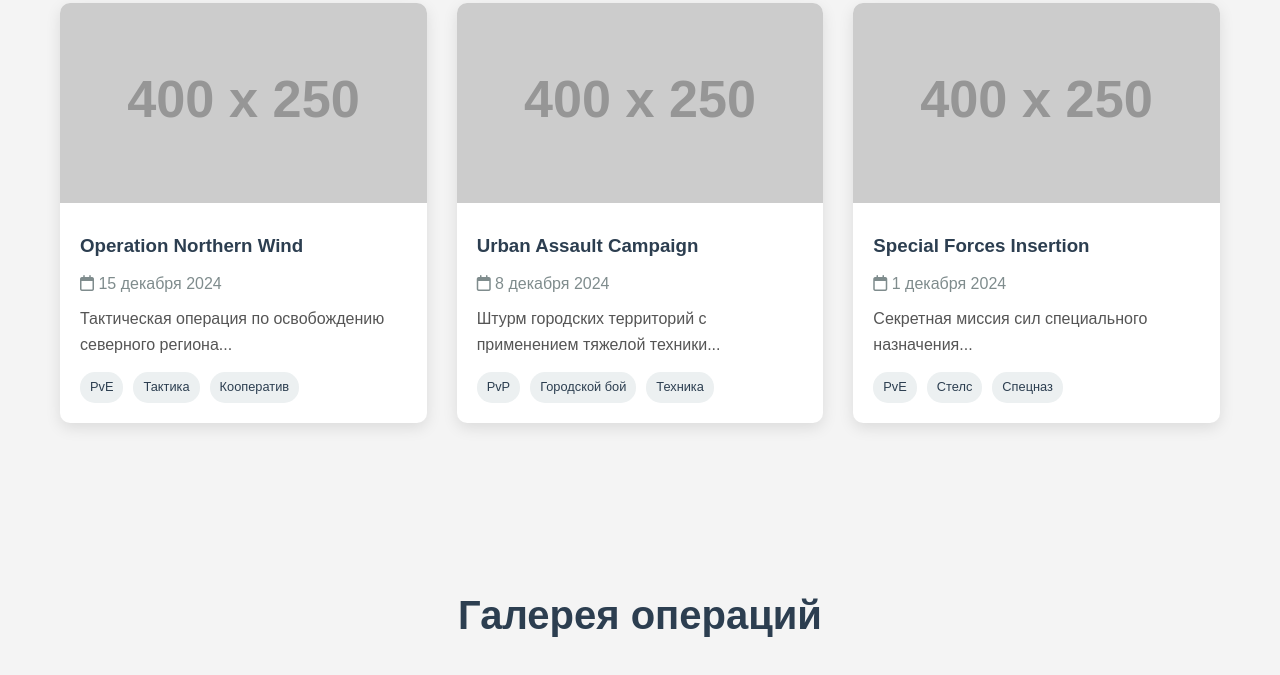
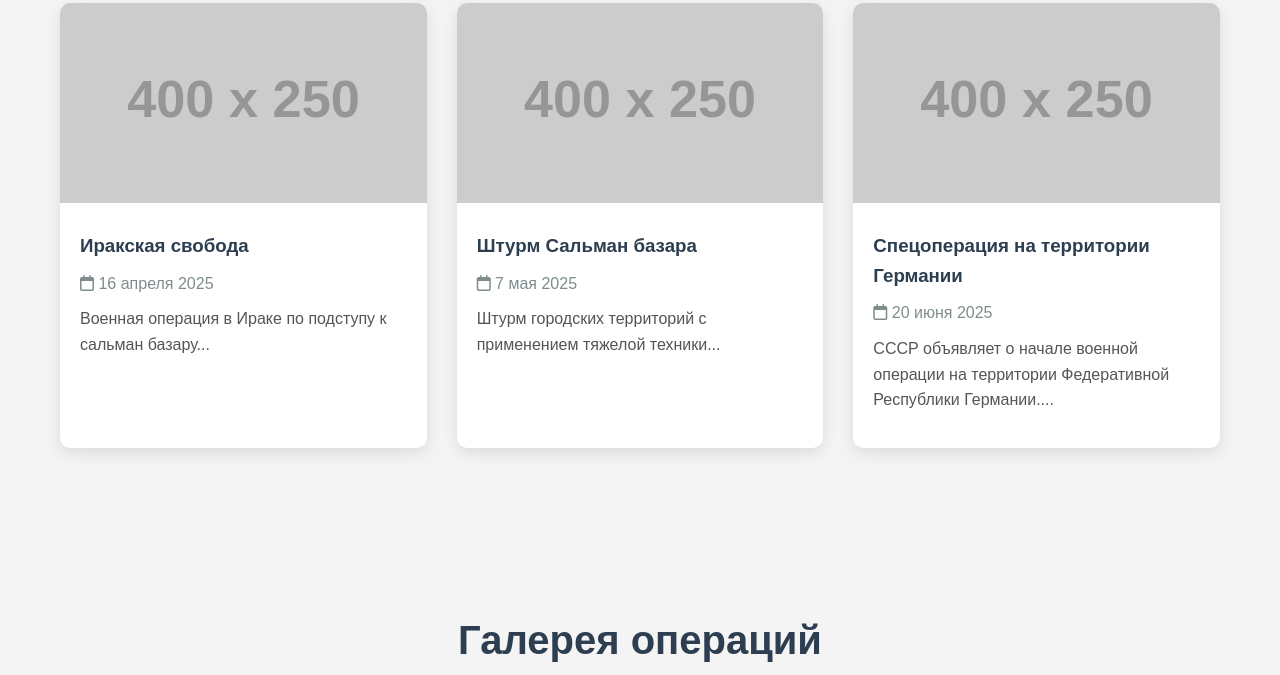
Before and after one commit to Dragon2361/Arma-3-, a plain HTML site: page index.html in a window 1280 px wide. Shown: the part 1061-1736 px from the top of the page. Drawn offline with Linux system fonts and the light colour scheme; placeholder pictures from the web are drawn by us.

Commit message:
Update index.html

```diff
--- a/index.html
+++ b/index.html
@@ -49,13 +49,10 @@
                         <img src="https://via.placeholder.com/400x250/2c3e50/ffffff?text=Operation+Flashpoint" alt="Операция">
                     </div>
                     <div class="event-content">
-                        <h3>Operation Northern Wind</h3>
-                        <p class="event-date"><i class="far fa-calendar"></i> 15 декабря 2024</p>
-                        <p class="event-desc">Тактическая операция по освобождению северного региона...</p>
+                        <h3>Иракская свобода</h3>
+                        <p class="event-date"><i class="far fa-calendar"></i> 16 апреля 2025</p>
+                        <p class="event-desc">Военная операция в Ираке по подступу к сальман базару...</p>
                         <div class="event-tags">
-                            <span class="tag">PvE</span>
-                            <span class="tag">Тактика</span>
-                            <span class="tag">Кооператив</span>
                         </div>
                     </div>
                 </div>
@@ -65,13 +62,10 @@
                         <img src="https://via.placeholder.com/400x250/34495e/ffffff?text=Urban+Assault" alt="Операция">
                     </div>
                     <div class="event-content">
-                        <h3>Urban Assault Campaign</h3>
-                        <p class="event-date"><i class="far fa-calendar"></i> 8 декабря 2024</p>
+                        <h3>Штурм Сальман базара</h3>
+                        <p class="event-date"><i class="far fa-calendar"></i> 7 мая 2025</p>
                         <p class="event-desc">Штурм городских территорий с применением тяжелой техники...</p>
                         <div class="event-tags">
-                            <span class="tag">PvP</span>
-                            <span class="tag">Городской бой</span>
-                            <span class="tag">Техника</span>
                         </div>
                     </div>
                 </div>
@@ -81,13 +75,10 @@
                         <img src="https://via.placeholder.com/400x250/16a085/ffffff?text=Special+Ops" alt="Операция">
                     </div>
                     <div class="event-content">
-                        <h3>Special Forces Insertion</h3>
-                        <p class="event-date"><i class="far fa-calendar"></i> 1 декабря 2024</p>
-                        <p class="event-desc">Секретная миссия сил специального назначения...</p>
+                        <h3>Спецоперация на территории Германии</h3>
+                        <p class="event-date"><i class="far fa-calendar"></i> 20 июня 2025</p>
+                        <p class="event-desc">СССР объявляет о начале военной операции на территории Федеративной Республики Германии....</p>
                         <div class="event-tags">
-                            <span class="tag">PvE</span>
-                            <span class="tag">Стелс</span>
-                            <span class="tag">Спецназ</span>
                         </div>
                     </div>
                 </div>
```
